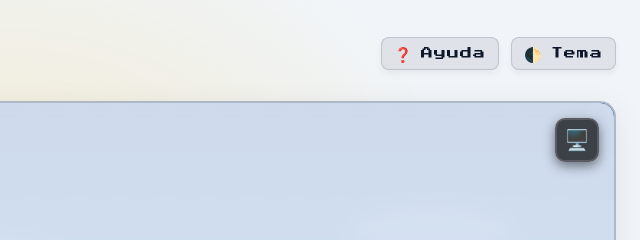
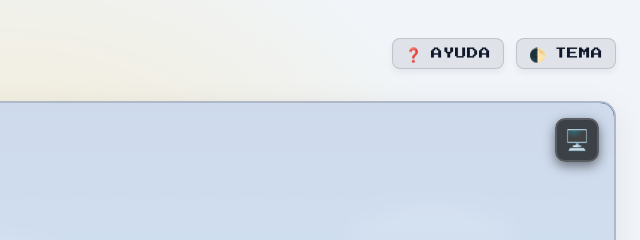
Before and after one commit to cannobbio/cholga-run, a website built with Vite: page index.html in a window 1280 px wide. Shown: the top 240 px of the page, 640-1280 px from the left. Built offline with nearby package versions, Linux system fonts and the light colour scheme; some packages are replaced by stand-ins of ours.

Commit message:
style: achieve perfect pixel button centering with uppercase labels and scale calibrator offsets (v1.15.10)

```diff
--- a/index.html
+++ b/index.html
@@ -61,11 +61,11 @@
       <div class="header-actions">
         <button class="btn-help pixel-text" id="help-btn" title="Ayuda y Controles">
           <span class="btn-icon">❓</span>
-          <span class="btn-label">Ayuda</span>
+          <span class="btn-label">AYUDA</span>
         </button>
         <button class="btn-help pixel-text btn-theme" id="theme-btn" title="Cambiar Tema">
           <span class="btn-icon">🌓</span>
-          <span class="btn-label">Tema</span>
+          <span class="btn-label">TEMA</span>
         </button>
       </div>
 
--- a/package.json
+++ b/package.json
@@ -1,6 +1,6 @@
 {
   "name": "cholga-run",
-  "version": "1.15.9",
+  "version": "1.15.10",
   "description": "Un juego 8-bit estilo Chrome Dino protagonizado por un Terrier Chileno, ambientado en Puerto Varas.",
   "main": "index.html",
   "scripts": {
--- a/styles.css
+++ b/styles.css
@@ -1005,7 +1005,7 @@ body {
 }
 
 .btn-help .btn-icon {
-  font-size: 0.9rem;
+  font-size: 0.85rem;
   display: inline-flex;
   align-items: center;
   justify-content: center;
@@ -1013,11 +1013,12 @@ body {
 
 .btn-help .btn-label {
   font-family: var(--font-pixel);
-  font-size: 0.75rem;
+  font-size: 0.72rem;
   display: inline-flex;
   align-items: center;
   justify-content: center;
-  transform: translateY(-1.5px); /* Perfectly offset the pixel baseline */
+  letter-spacing: 0.5px;
+  transform: translateY(-0.5px); /* Perfectly balances capital pixel letters with standard emojis */
 }
 
 .btn-help:hover {
```
Also changed, not shown: CHANGELOG.md.
